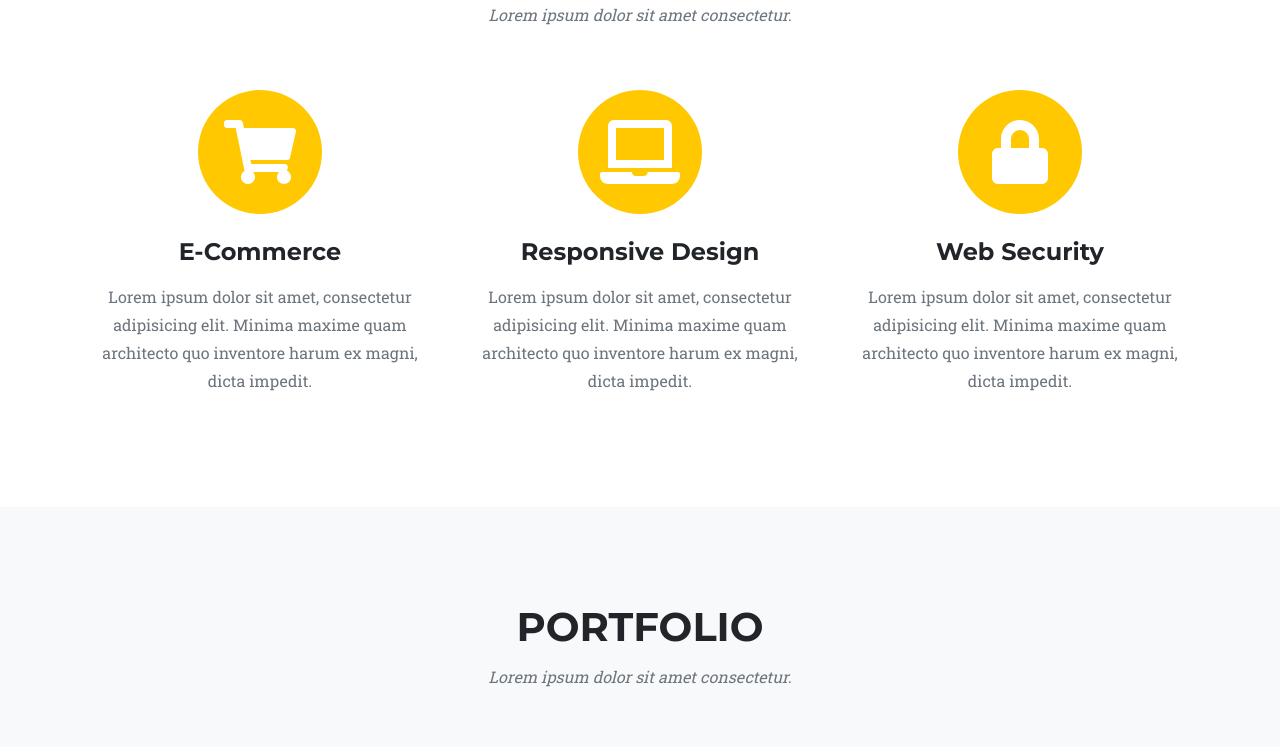
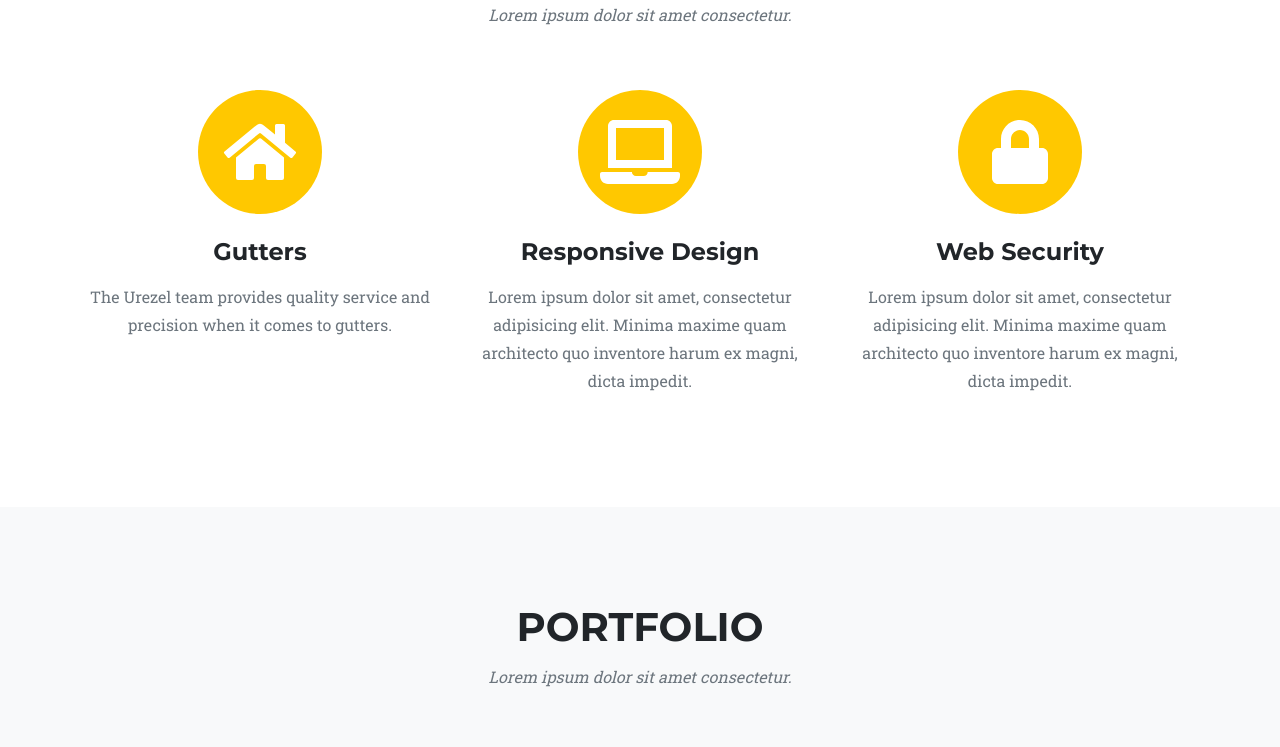
Before and after one commit to durena30/test, a plain HTML site: page index.html in a window 1280 px wide. Shown: the part 900-1647 px from the top of the page. Drawn offline with nearby package versions, Linux system fonts and the light colour scheme.

Commit message:
Update index.html

```diff
--- a/index.html
+++ b/index.html
@@ -55,10 +55,11 @@
                     <div class="col-md-4">
                         <span class="fa-stack fa-4x">
                             <i class="fas fa-circle fa-stack-2x text-primary"></i>
-                            <i class="fas fa-shopping-cart fa-stack-1x fa-inverse"></i>
+                            <i class="fas fa-home fa-stack-1x fa-inverse"></i>
+                            <!-- <i class="fas fa-shopping-cart fa-stack-1x fa-inverse"></i> -->
                         </span>
-                        <h4 class="my-3">E-Commerce</h4>
-                        <p class="text-muted">Lorem ipsum dolor sit amet, consectetur adipisicing elit. Minima maxime quam architecto quo inventore harum ex magni, dicta impedit.</p>
+                        <h4 class="my-3">Gutters</h4>
+                        <p class="text-muted">The Urezel team provides quality service and precision when it comes to gutters.</p>
                     </div>
                     <div class="col-md-4">
                         <span class="fa-stack fa-4x">
@@ -373,7 +374,7 @@
         <footer class="footer py-4">
             <div class="container">
                 <div class="row align-items-center">
-                    <div class="col-lg-4 text-lg-start">Copyright &copy; Your Website 2021</div>
+                    <div class="col-lg-4 text-lg-start">Copyright &copy; UREZEL 2022</div>
                     <div class="col-lg-4 my-3 my-lg-0">
                         <a class="btn btn-dark btn-social mx-2" href="#!"><i class="fab fa-twitter"></i></a>
                         <a class="btn btn-dark btn-social mx-2" href="#!"><i class="fab fa-facebook-f"></i></a>
```
